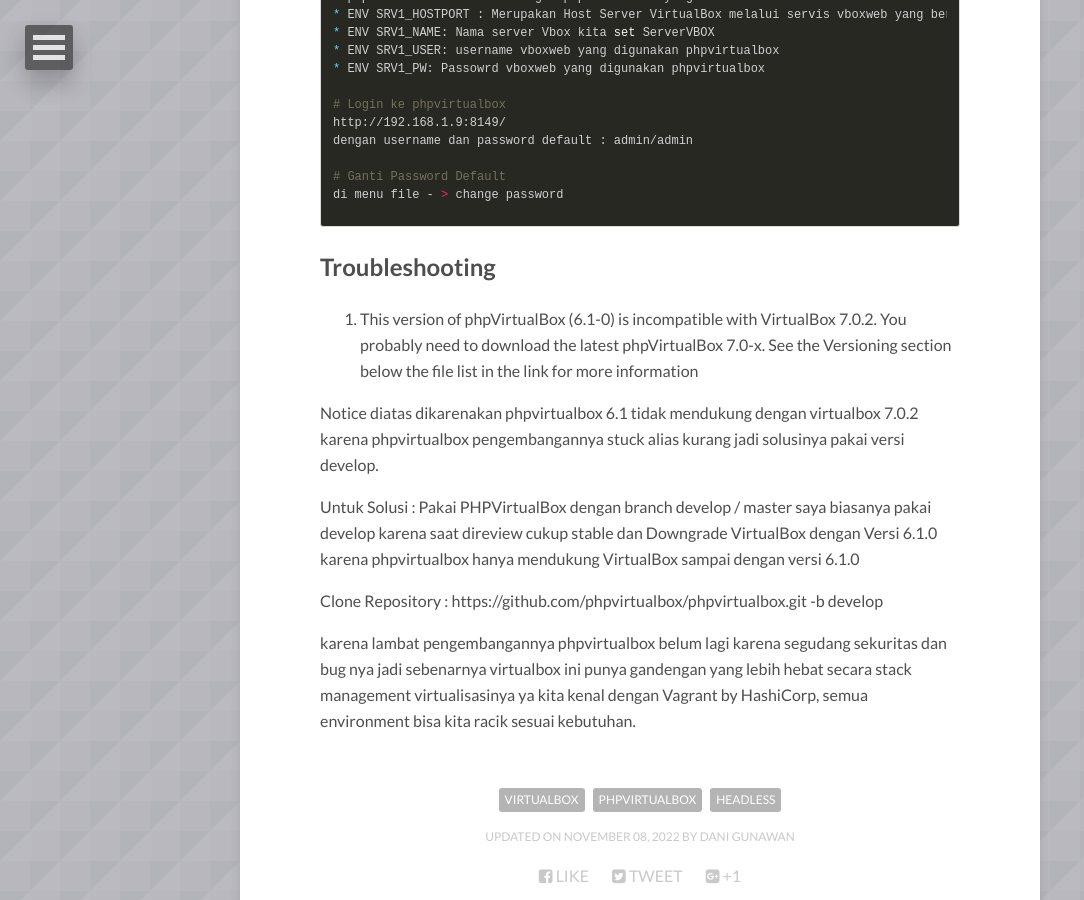
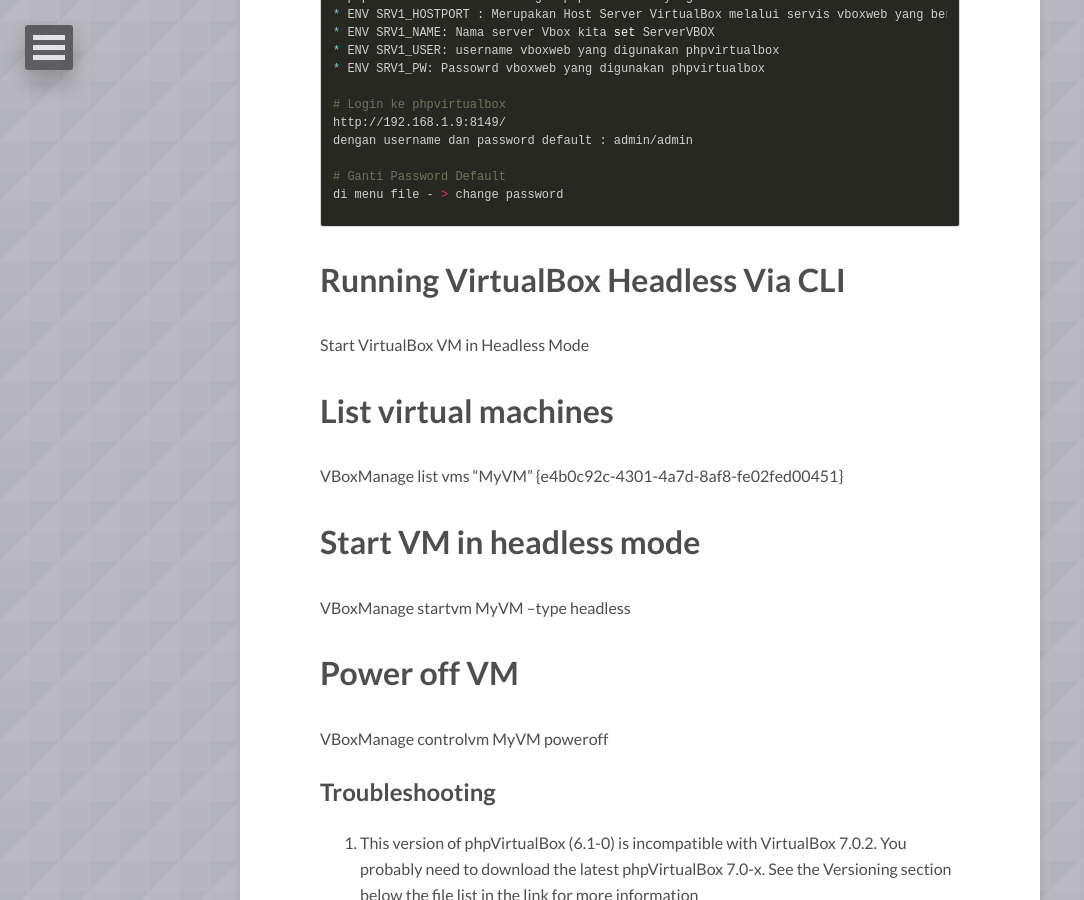
Before and after one commit to danigunawan/danigunawan.github.io, a Jekyll site: the page built from _posts/2022-11-08-belajar-virtualbox-headless-dan-phpvirtualbox-ubuntu.md, in a window 1280 px wide and 900 px high, scrolled down 3099 px. Shown: the whole window, without its empty margins (0-1084 px from the left). Built offline with Jekyll 4.4.1, drawn with Linux system fonts in a browser that asks for light colours; nearby versions of some CDN libraries; comment, search, counter and statistics services are not loaded.

Commit message:
[ADD POSTING] posting

```diff
--- a/_posts/2022-11-08-belajar-virtualbox-headless-dan-phpvirtualbox-ubuntu.md
+++ b/_posts/2022-11-08-belajar-virtualbox-headless-dan-phpvirtualbox-ubuntu.md
@@ -164,6 +164,19 @@
 
 {% endhighlight %}
 
+# Running VirtualBox Headless Via CLI
+Start VirtualBox VM in Headless Mode
+
+# List virtual machines
+VBoxManage list vms
+"MyVM" {e4b0c92c-4301-4a7d-8af8-fe02fed00451}
+
+# Start VM in headless mode
+VBoxManage startvm MyVM --type headless
+
+# Power off VM
+VBoxManage controlvm MyVM poweroff
+
 ## Troubleshooting
 
 1. This version of phpVirtualBox (6.1-0) is incompatible with VirtualBox 7.0.2. You probably need to download the latest phpVirtualBox 7.0-x. See the Versioning section below the file list in the link for more information
```
Also changed, not shown: _posts/2022-11-07-cheatsheet-linux.md (+6 -0 lines).
